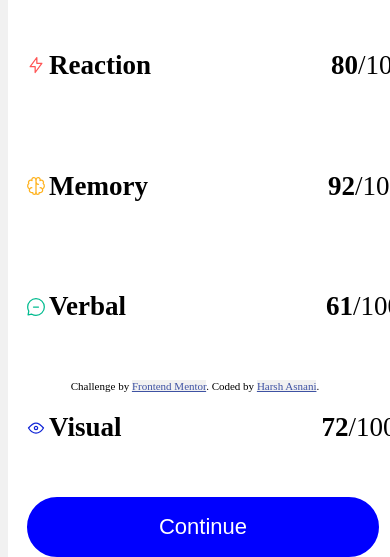
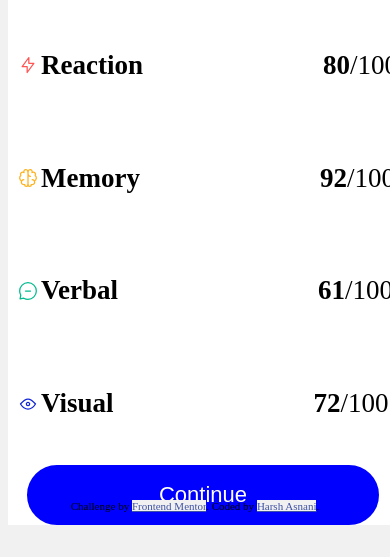
Before and after one commit to HarshAsnanigithub/cards1, a plain HTML site: page index.html in a window 390 px wide. Shown: the part 472-1029 px from the top of the page. After the commit the page ends 997 px from the top, so only its background shows below. Drawn offline with Linux system fonts and the light colour scheme.

Commit message:
Update style.css

```diff
--- a/style.css
+++ b/style.css
@@ -1,7 +1,7 @@
 *{
     background-color: rgb(241, 241, 241);
 }
-.attribution { font-size: 11px; text-align: center; }
+.attribution { font-size: 11px; text-align: center; margin-top: -200px; }
 .attribution a { color: hsl(228, 45%, 44%); }
 .body{
     height: 100vh;
@@ -95,7 +95,7 @@ img{
         height: 45%;
     }
     .heading, .react{
-        margin: 18px;
+        margin: 10px;
     }
     .heading h2{
         font-size: 35px;
@@ -105,4 +105,7 @@ img{
     padding: 15px 130px;
     border-radius: 45px;
     }
+    .attribution{
+        margin-top: 120px;
+    }
 }
```
